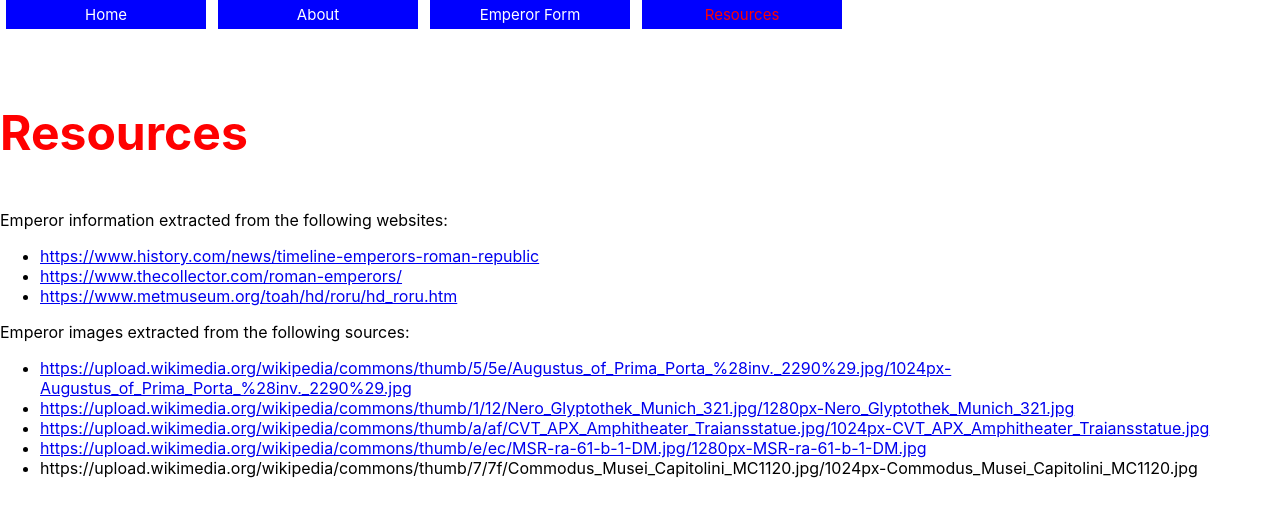
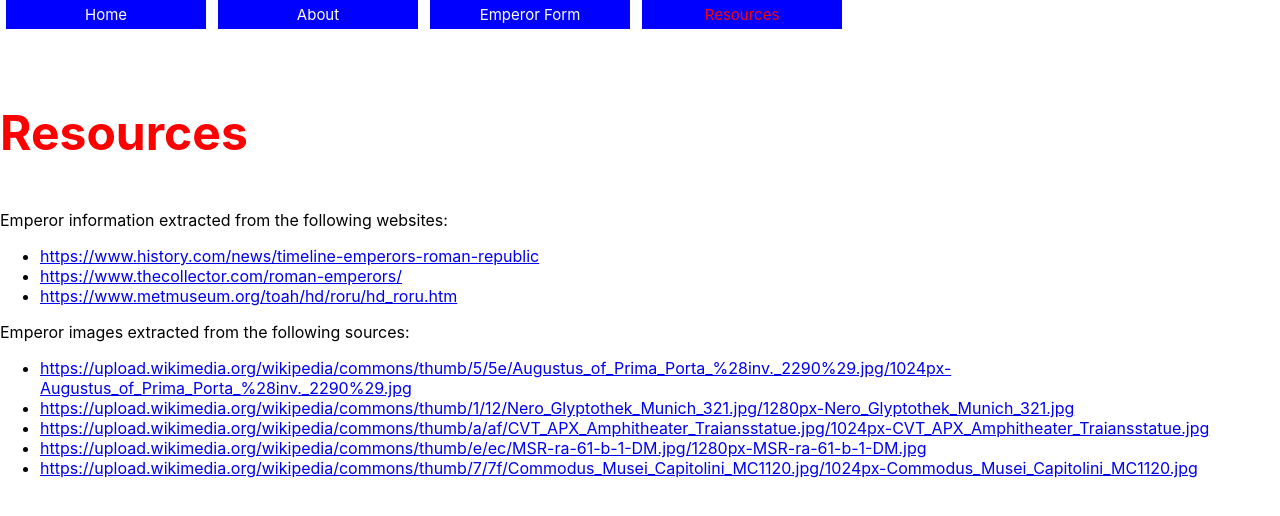
Before and after one commit to jh-23/roman-emperor-application, a React (Create React App) app: page /resources in a window 1280 px wide. Shown: the top 516 px of the page. Built offline with nearby package versions, Linux system fonts and the light colour scheme.

Commit message:
added another link to resources route

```diff
--- a/src/Resources.js
+++ b/src/Resources.js
@@ -43,7 +43,9 @@ function Resources() {
                     <li>
                     <a href="https://upload.wikimedia.org/wikipedia/commons/thumb/e/ec/MSR-ra-61-b-1-DM.jpg/1280px-MSR-ra-61-b-1-DM.jpg">https://upload.wikimedia.org/wikipedia/commons/thumb/e/ec/MSR-ra-61-b-1-DM.jpg/1280px-MSR-ra-61-b-1-DM.jpg</a>
                     </li>
-                    <li>https://upload.wikimedia.org/wikipedia/commons/thumb/7/7f/Commodus_Musei_Capitolini_MC1120.jpg/1024px-Commodus_Musei_Capitolini_MC1120.jpg</li>
+                    <li>
+                    <a href="https://upload.wikimedia.org/wikipedia/commons/thumb/7/7f/Commodus_Musei_Capitolini_MC1120.jpg/1024px-Commodus_Musei_Capitolini_MC1120.jpg">https://upload.wikimedia.org/wikipedia/commons/thumb/7/7f/Commodus_Musei_Capitolini_MC1120.jpg/1024px-Commodus_Musei_Capitolini_MC1120.jpg</a>
+                    </li>
                 </ul>
             </main>
         </div>
```
